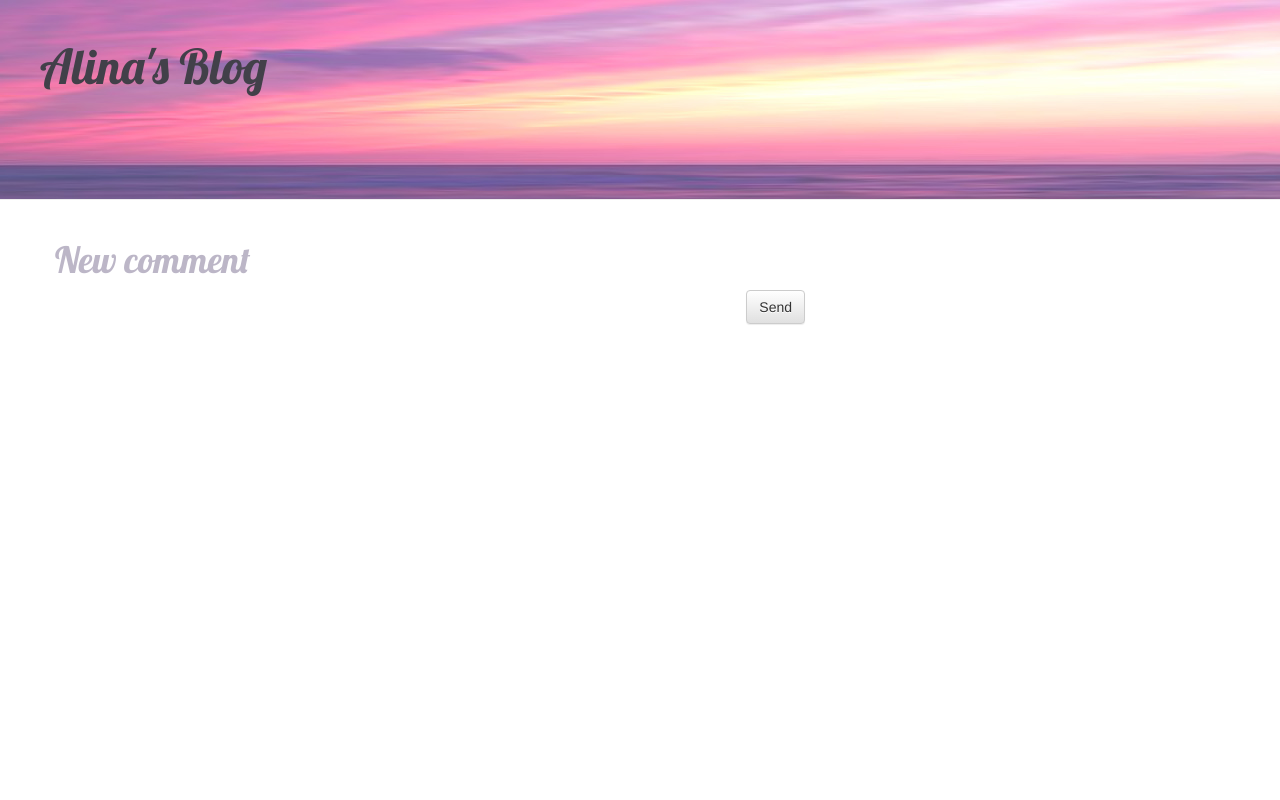
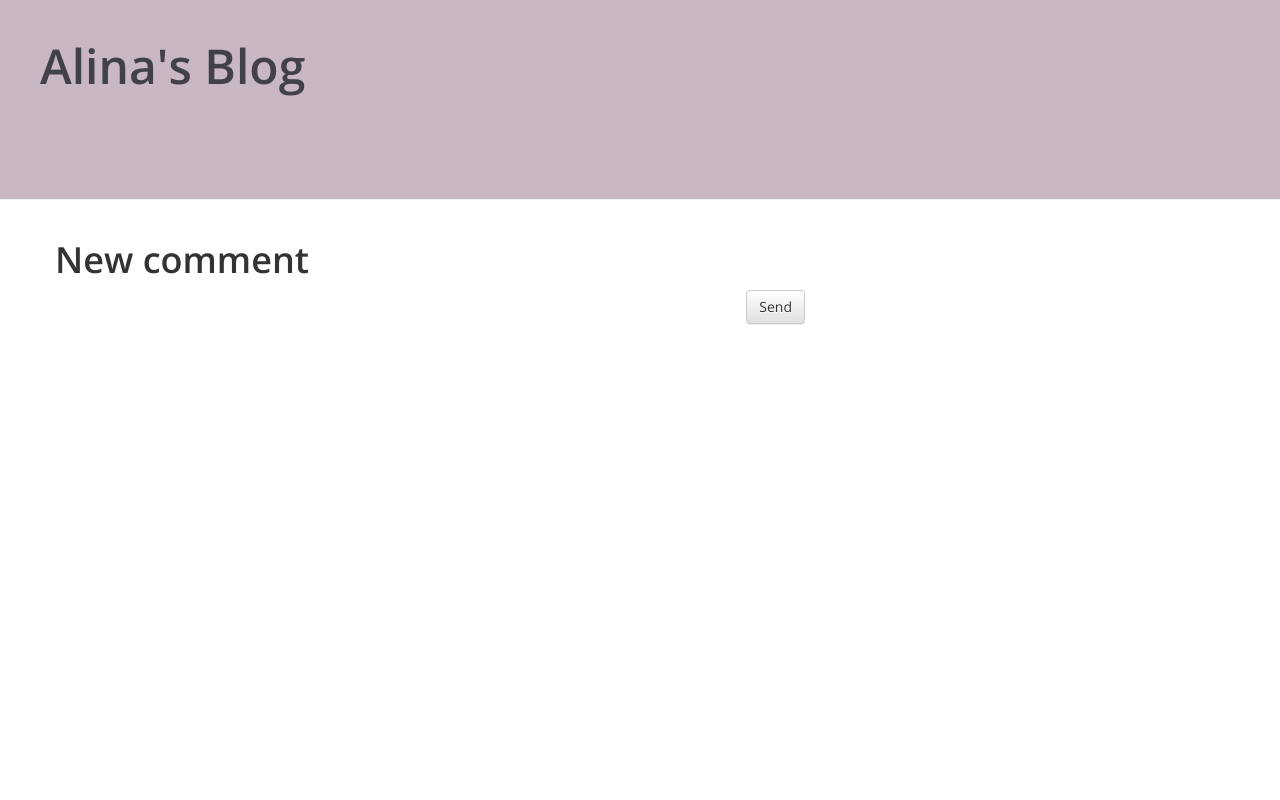
Before and after one commit to stolbikova/blog, a Django app: page /post/1/comment/ in a window 1280 px wide. Run offline with Django 3.2, Linux system fonts and the light colour scheme; some libraries are stand-ins or nearby versions.

Commit message:
style blog.

```diff
--- a/blog/static/css/blog.css
+++ b/blog/static/css/blog.css
@@ -1,8 +1,7 @@
 .page-header {
     display: block; /* Для старых браузеров */
     height: 200px; /* Высота шапки */
-    background: url(../images/header-title.jpg) no-repeat center bottom;
-    /*background-color: #c9b8c3;*/
+    background-color: #c9b8c3;
     margin-top: 0;
     padding: 20px 20px 20px 40px;
 }
@@ -22,9 +21,13 @@
     margin-left: 40px;
 }
 
+body {
+    font-family: 'Open Sans', sans-serif;
+    line-height: 120%;
+}
+
 h1, h2, h3, h4 {
-    color: #bcb6c7;
-    font-family: 'Lobster', cursive;
+    font-weight: 700;
 }
 
 .date {
--- a/blog/templates/blog/base.html
+++ b/blog/templates/blog/base.html
@@ -4,7 +4,7 @@
     <head>
         <link rel="stylesheet" href="//maxcdn.bootstrapcdn.com/bootstrap/3.2.0/css/bootstrap.min.css">
         <link rel="stylesheet" href="//maxcdn.bootstrapcdn.com/bootstrap/3.2.0/css/bootstrap-theme.min.css">
-        <link href="//fonts.googleapis.com/css?family=Lobster&subset=latin,latin-ext" rel="stylesheet" type="text/css">
+        <link href="https://fonts.googleapis.com/css?family=Open+Sans:400,600&amp;subset=cyrillic" rel="stylesheet">
         <link rel="stylesheet" href="{% static 'css/blog.css' %}">
         <title>Stolbikova Alina's blog</title>
     </head>
--- a/blog/templates/blog/post_list.html
+++ b/blog/templates/blog/post_list.html
@@ -1,12 +1,10 @@
 {% extends 'blog/base.html' %}
 {% load static %}
-
 
 <html>
     <head>
         <link rel="stylesheet" href="//maxcdn.bootstrapcdn.com/bootstrap/3.2.0/css/bootstrap.min.css">
         <link rel="stylesheet" href="//maxcdn.bootstrapcdn.com/bootstrap/3.2.0/css/bootstrap-theme.min.css">
-        <link href="//fonts.googleapis.com/css?family=Lobster&subset=latin,latin-ext" rel="stylesheet" type="text/css">
         <link rel="stylesheet" href="{% static 'css/blog.css' %}">
         <title>Stolbikova Alina's blog</title>
     </head>
```
